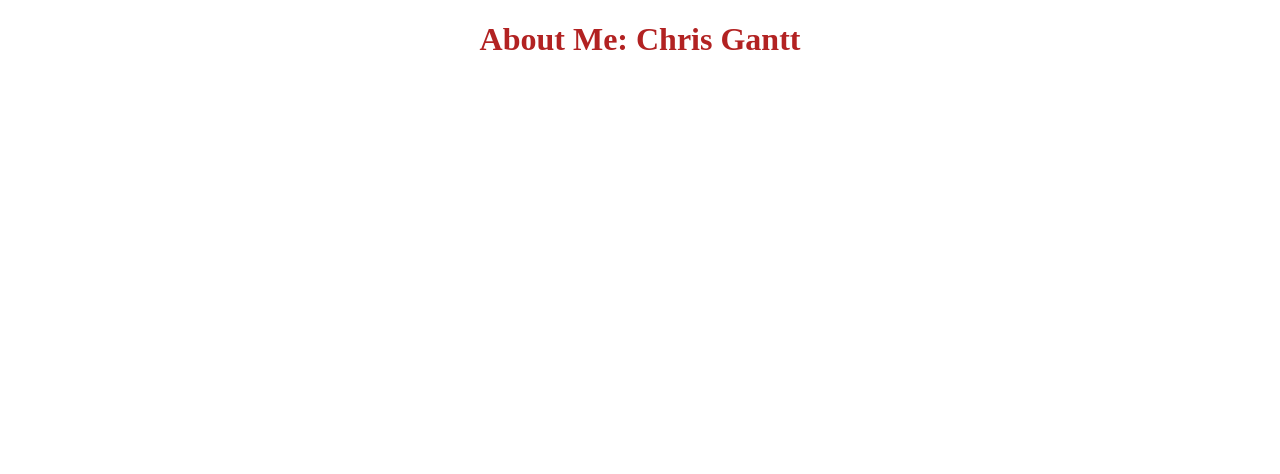
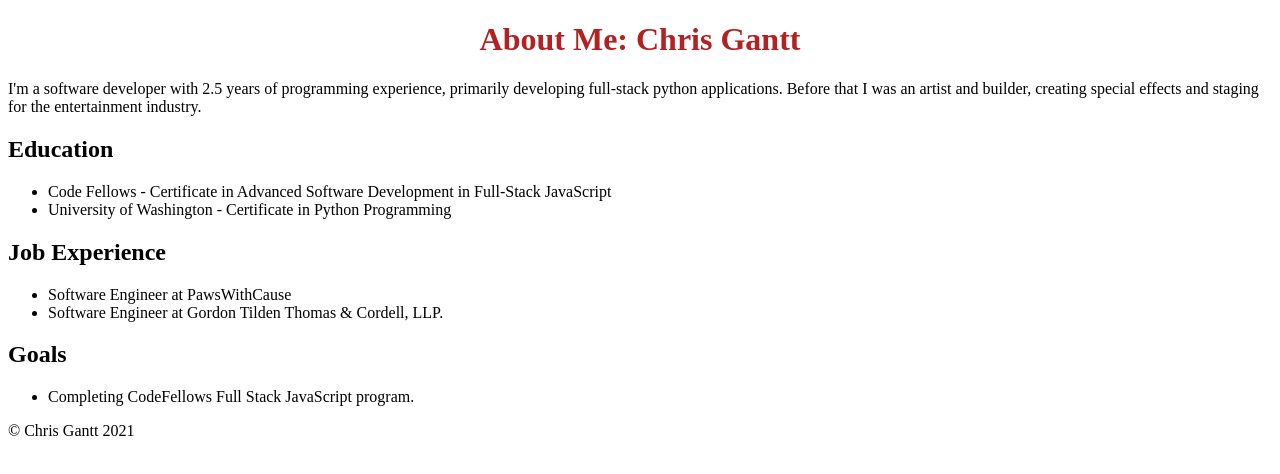
Before and after one commit to ganttArt/codefellows-201-about-me, a plain HTML site: page index.html in a window 1280 px wide. Drawn offline with Linux system fonts and the light colour scheme.

Commit message:
Added information about me in index.html

```diff
--- a/index.html
+++ b/index.html
@@ -1,21 +1,41 @@
 <!DOCTYPE html>
 <html lang="en">
+
 <head>
     <meta charset="UTF-8">
     <meta name="viewport" content="width=device-width, initial-scale=1.0">
     <link rel="stylesheet" href="css/style.css">
     <title>About Me</title>
 </head>
+
 <body>
     <header>
         <h1>About Me: Chris Gantt</h1>
     </header>
     <main>
-
+        <p1>I'm a software developer with 2.5 years of programming experience, primarily developing full-stack python
+            applications. Before that I was an artist and builder, creating special effects and staging for the
+            entertainment industry.</p1>
+        <h2>Education</h2>
+        <ul>
+            <li>Code Fellows - Certificate in Advanced Software Development in Full-Stack JavaScript
+            </li>
+            <li>University of Washington - Certificate in Python Programming</li>
+        </ul>
+        <h2>Job Experience</h2>
+        <ul>
+            <li>Software Engineer at PawsWithCause</li>
+            <li>Software Engineer at Gordon Tilden Thomas & Cordell, LLP.</li>
+        </ul>
+        <h2>Goals</h2>
+        <ul>
+            <li>Completing CodeFellows Full Stack JavaScript program.</li>
+        </ul>
     </main>
     <footer>
+        <p>&copy Chris Gantt 2021</p>
+    </footer>
+    <script src='js/app.js' />
+</body>
 
-    </footer>
-    <script src='js/app.js'/>
-</body>
 </html>
```
